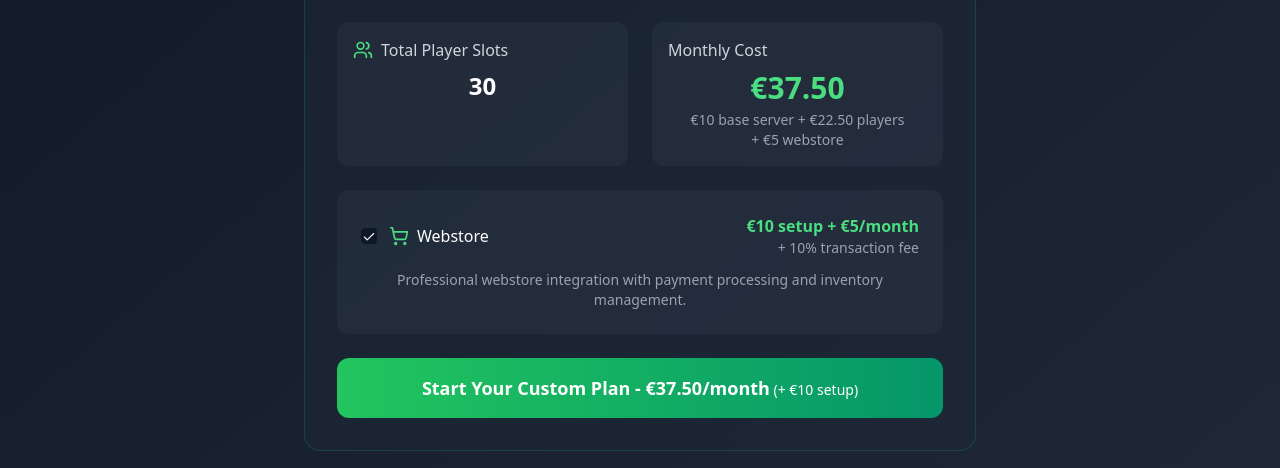
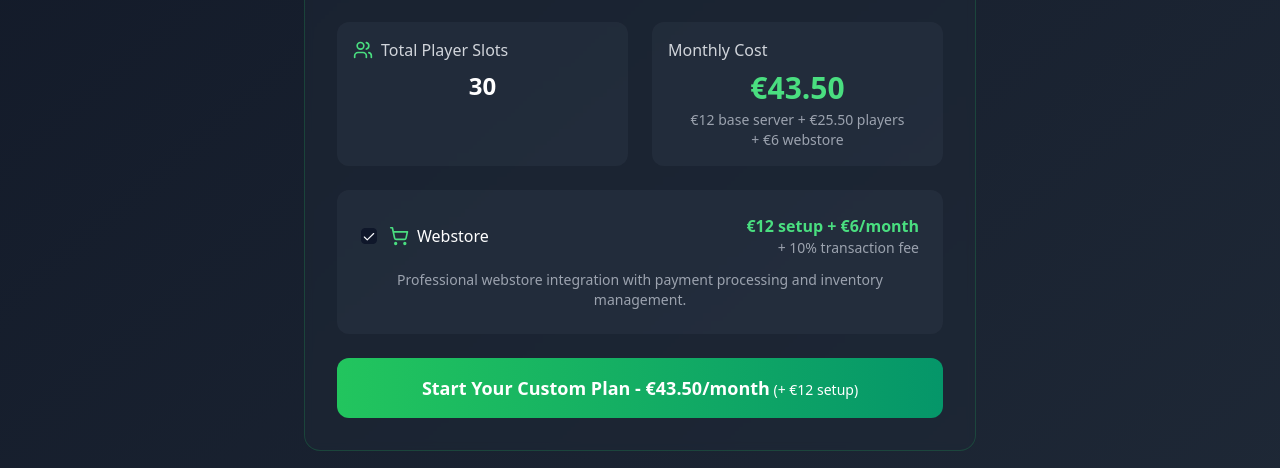
Before and after one commit to Craftefix/cn-hosting-page, a React (Vite) app: page / in a window 1280 px wide. Both pictures are taken after a click on the checkbox 369 px from the left and 2672 px from the top of the page. Shown: the part 2456-2924 px from the top of the page. Built offline with nearby package versions, Linux system fonts and the light colour scheme.

Commit message:
Refactor: Update server costs and pricing
Update server cost tiers and adjust all related prices in the pricing component.

```diff
--- a/src/components/Pricing.tsx
+++ b/src/components/Pricing.tsx
@@ -1,4 +1,3 @@
-
 import { Users, ShoppingCart } from "lucide-react";
 import { useState } from "react";
 import { Slider } from "@/components/ui/slider";
@@ -9,17 +8,18 @@ const Pricing = () => {
   const [includeWebstore, setIncludeWebstore] = useState(false);
 
   const getBaseServerCharge = (players: number) => {
-    if (players >= 150) return 30;
-    if (players >= 100) return 25;
-    if (players >= 75) return 15;
+    if (players >= 150) return 35;
+    if (players >= 100) return 30;
+    if (players >= 75) return 20;
+    if (players >= 30) return 12;
     if (players >= 25) return 10;
     return 10; // Default for under 25 players
   };
 
   const calculatePrice = (players: number) => {
     const baseCharge = getBaseServerCharge(players);
-    const playerCost = players * 0.75;
-    const webstoreCost = includeWebstore ? 5 : 0;
+    const playerCost = players * 0.85;
+    const webstoreCost = includeWebstore ? 6 : 0;
     return (baseCharge + playerCost + webstoreCost).toFixed(2);
   };
 
@@ -44,7 +44,7 @@ const Pricing = () => {
   const actualSlots = calculateActualPlayerSlots(playerCount[0]);
   const bonusSlots = actualSlots - playerCount[0];
   const baseCharge = getBaseServerCharge(playerCount[0]);
-  const playerCost = (playerCount[0] * 0.75).toFixed(2);
+  const playerCost = (playerCount[0] * 0.85).toFixed(2);
 
   const getBonusPercentage = (players: number) => {
     if (players >= 100) return "10% bonus slots";
@@ -118,7 +118,7 @@ const Pricing = () => {
                   <div className="text-gray-400 text-sm mt-1">
                     <div>€{baseCharge} base server + €{playerCost} players</div>
                     {includeWebstore && (
-                      <div>+ €5 webstore</div>
+                      <div>+ €6 webstore</div>
                     )}
                   </div>
                 </div>
@@ -141,7 +141,7 @@ const Pricing = () => {
                     </div>
                   </div>
                   <div className="text-right">
-                    <div className="text-green-400 font-bold">€10 setup + €5/month</div>
+                    <div className="text-green-400 font-bold">€12 setup + €6/month</div>
                     <div className="text-gray-400 text-sm">+ 10% transaction fee</div>
                   </div>
                 </div>
@@ -154,7 +154,7 @@ const Pricing = () => {
 
               <button className="w-full bg-gradient-to-r from-green-500 to-emerald-600 text-white py-4 rounded-xl font-bold text-lg transition-all duration-300 transform hover:scale-105 hover:from-green-600 hover:to-emerald-700">
                 Start Your Custom Plan - €{currentPrice}/month
-                {includeWebstore && <span className="text-sm font-normal"> (+ €10 setup)</span>}
+                {includeWebstore && <span className="text-sm font-normal"> (+ €12 setup)</span>}
               </button>
             </div>
           </div>
```
